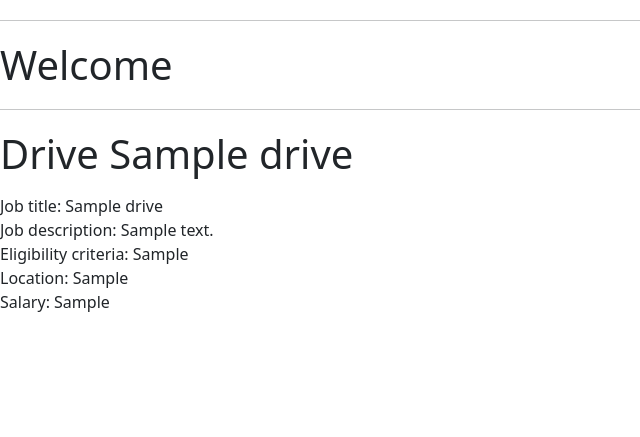
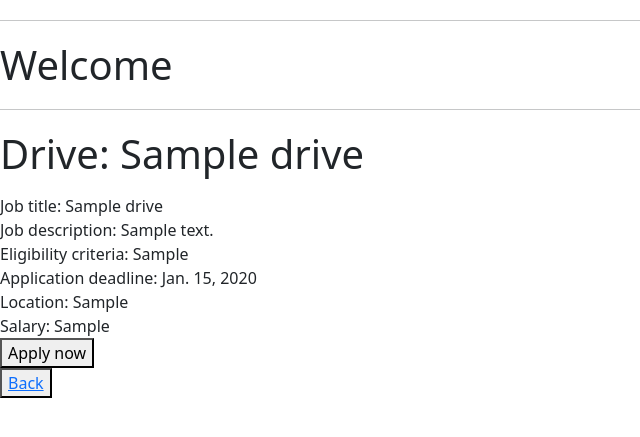
Before and after one commit to Rajeshwari2857/Placement_portal, a Django app: page /company/1/1/ in a window 1280 px wide. Shown: the top 437 px of the page, without its empty margins (0-640 px from the left). Run offline with Django 5.2, Linux system fonts and the light colour scheme; tables that the repository leaves empty hold one stand-in row (values such as "Sample post").

Commit message:
application successful

```diff
--- a/app/company/templates/drive_details.html
+++ b/app/company/templates/drive_details.html
@@ -1,7 +1,7 @@
 {% extends 'base.html' %}
 
 {% block content %}
-<h1>Drive {{ drive.drive_name }}</h1>
+<h1>Drive: {{ drive.drive_name }}</h1>
 <p>
     <div>
         Job title: {{ drive.job_title }}
@@ -16,6 +16,8 @@
     </div>
 
     <div>
+        Application deadline: {{ drive.application_deadline }}
+    </div>
 
     <div>
         Location: {{ drive.location }}
@@ -25,5 +27,18 @@
         Salary: {{ drive.salary }}
     </div>
 
+    <form
+        action="{% url 'apply_drive' company.id drive.id %}"
+        method="post">
+        {% csrf_token %}
+        <button
+            type="submit">
+            Apply now
+        </button>
+    </form>
+
+    <button>
+        <a href="{% url 'company_details' company.id %}">Back</a>
+    </button>
 </p>
 {% endblock %}
--- a/app/company/views.py
+++ b/app/company/views.py
@@ -1,5 +1,8 @@
 from django.shortcuts import render, redirect
+from datetime import date
+from django.contrib import messages
 from . import models
+from student.models import Student, Application
 
 
 def com_pending(request):
@@ -76,7 +79,23 @@ def company_details(request, company_id):
     return render(request, 'company_details.html', context)
 
 
-def drive_details(request,company_id, drive_id):
+def drive_details(request, company_id, drive_id):
     company = models.Company.objects.get(id=company_id)
     drive = models.Drive.objects.get(id=drive_id)
-    return render(request, 'drive_details.html', {'drive': drive})
+    return render(request, 'drive_details.html', {'drive': drive, 'company': company})
+
+
+def apply_drive(request, company_id, drive_id):
+
+    if request.method == 'POST':
+        student = Student.objects.get(user=request.user)
+        drive = models.Drive.objects.get(id=drive_id)
+        application = Application.objects.create(
+            student=student,
+            drive=drive,
+            application_date=date.today(),
+        )
+        messages.success(request,'Application successful!')
+        return redirect('drive_details' , company_id, drive_id)
+    else:
+        return redirect('drive_details' , company_id, drive_id)
--- a/app/student/urls.py
+++ b/app/student/urls.py
@@ -1,7 +1,9 @@
 from django.urls import path, include
 from . import views
+from company.views import apply_drive
 
 urlpatterns = [
     path('dashboard/', views.stu_dash, name='stu_dash'),
     path('profile/', views.stu_profile, name='stu_profile'),
+     path('<int:company_id>/<int:drive_id>/', apply_drive, name='apply_drive'),
 ]
```
